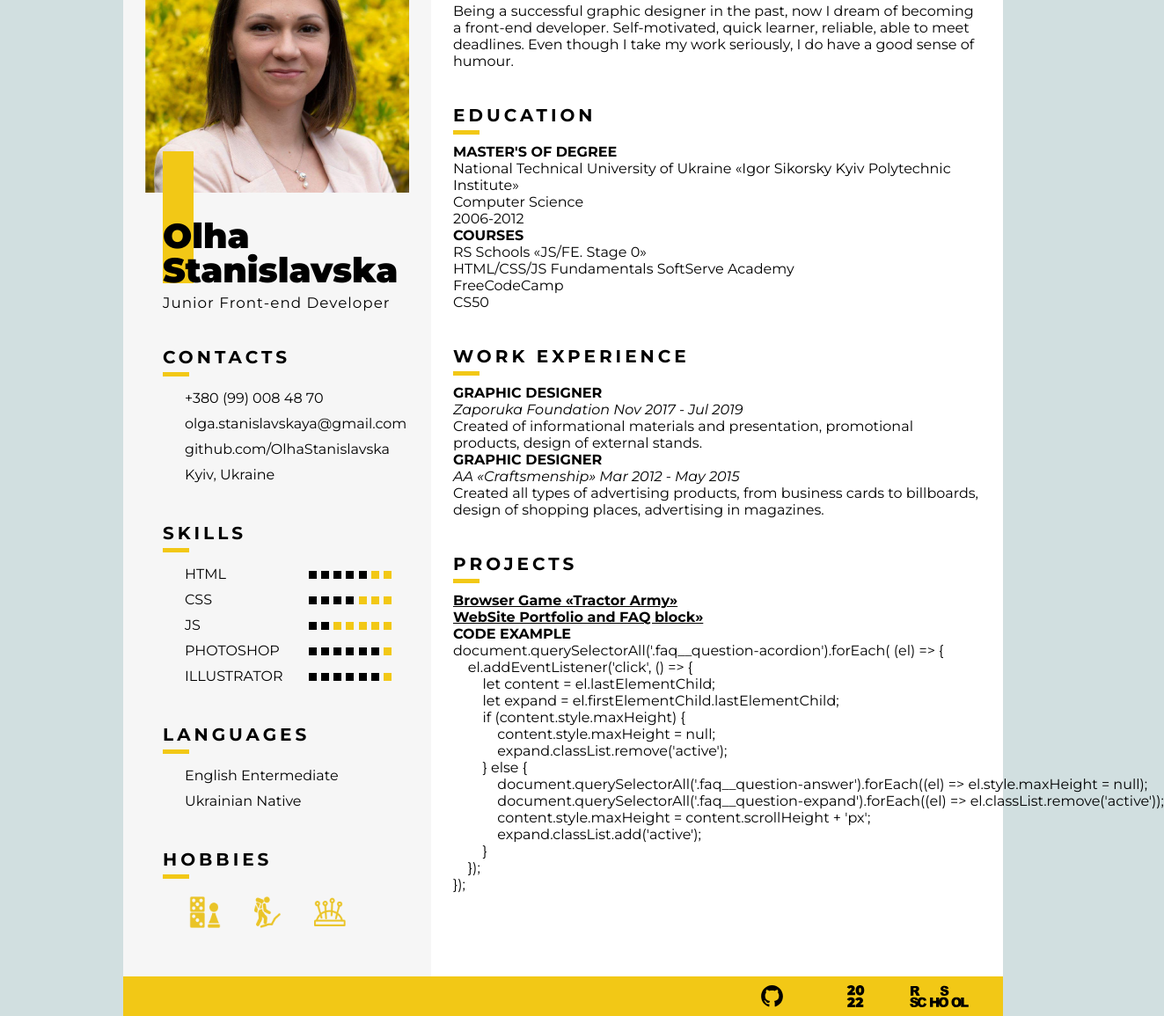
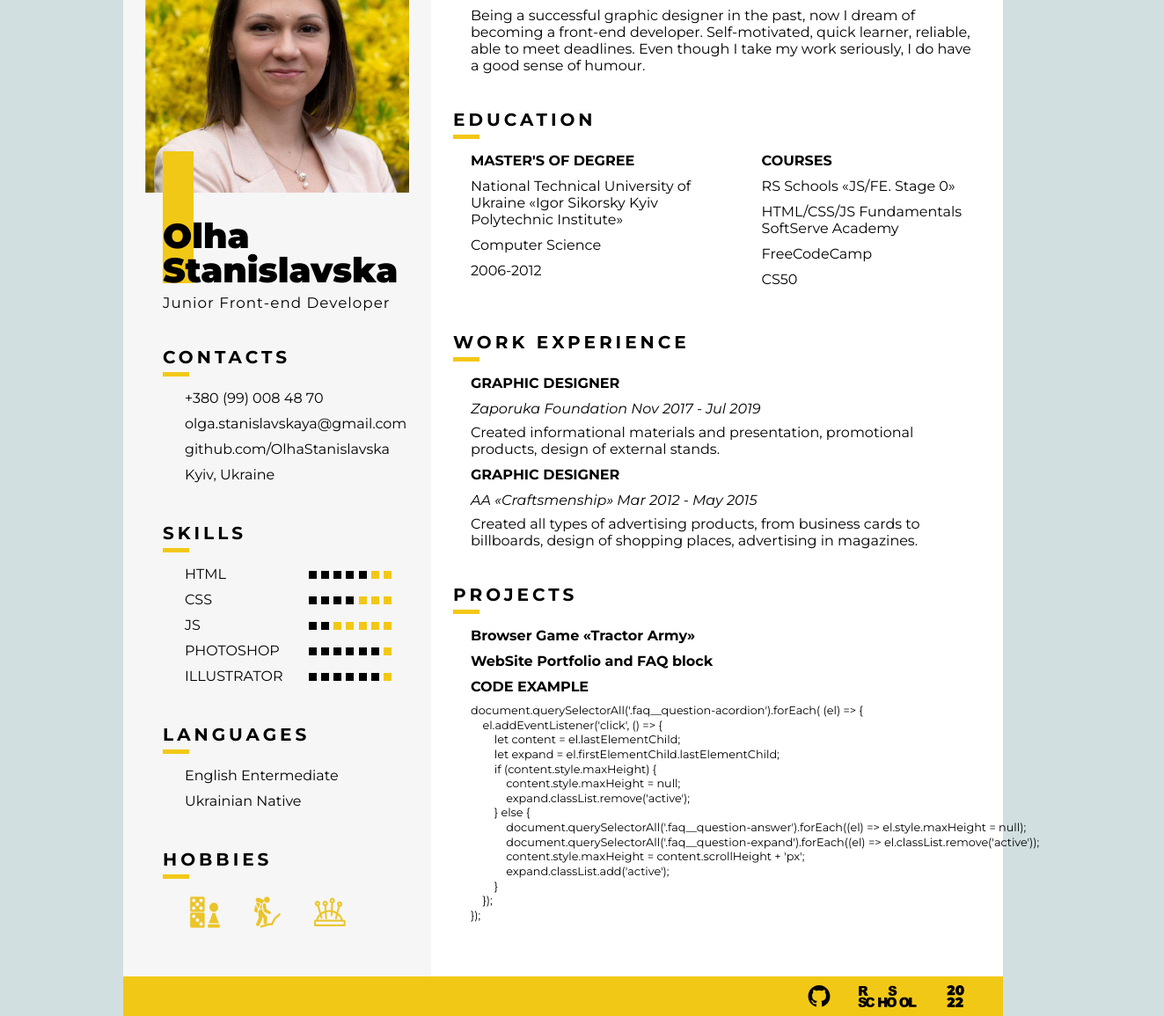
Before and after one commit to OlhaStanislavska/rsschool-cv-stage0, a plain HTML site: page index.html in a window 1280 px wide. Shown: the part 151-1306 px from the top of the page at 88% size, 1323 px wide, since content can reach past the window. Drawn offline with Linux system fonts and the light colour scheme.

Commit message:
feat: code

```diff
--- a/index.html
+++ b/index.html
@@ -142,9 +142,11 @@
                 <div class="column-right">
                     <section class="summary" id="summary">
                         <h3 class="section__title uppercase">About me</h3>
+                        <div class="summary__wrapper">
                             <p class="summary__text">Being a successful graphic designer in the past, now I dream of becoming a
                                 front-end developer. Self-motivated, quick learner, reliable, able to meet deadlines. Even though I
                                 take my work seriously, I do have a good sense of humour.</p>
+                        </div>
                     </section>
                     <section class="education" id="education">
                         <h3 class="section__title uppercase">Education</h3>
@@ -157,7 +159,7 @@
                                 <p class="education__main-text">2006-2012</p>
                             </div>
                             <div class="education__courses">
-                                <h4 class="education__main-title uppercase">Courses</h4>
+                                <h4 class="education__courses-title uppercase">Courses</h4>
                                 <ul class="education__courses-list">
                                     <li class="education__courses-item">RS Schools «JS/FE. Stage 0»</li>
                                     <li class="education__courses-item">HTML/CSS/JS Fundamentals SoftServe Academy</li>
@@ -169,10 +171,11 @@
                     </section>
                     <section class="experience" id="experience">
                         <h3 class="section__title uppercase">Work Experience</h3>
+                        <div class="experience__wrapper">
                             <div class="experience__block">
                                 <h4 class="experience__block-title uppercase">Graphic Designer</h4>
                                 <p class="experience__block-text italic">Zaporuka Foundation Nov 2017 - Jul 2019</p>
-                            <p class="experience__block-text">Created of informational materials and presentation, promotional
+                                <p class="experience__block-text">Created informational materials and presentation, promotional
                                     products, design of external stands.</p>
                             </div>
                             <div class="experience__block">
@@ -181,13 +184,16 @@
                                 <p class="experience__block-text">Created all types of advertising products, from business cards to
                                     billboards, design of shopping places, advertising in magazines.</p>
                             </div>
+                        </div>
                     </section>
                     <section class="projects" id="projects">
                         <h3 class="section__title uppercase">Projects</h3>
+                        <div class="projects__wrapper">
                             <a href="https://olhastanislavska.github.io/TractorArmy/"><h4 class="projects__item">Browser Game «Tractor Army»</h4></a>
-                        <a href="https://koldovsky.github.io/725-team-03/"><h4 class="projects__item">WebSite Portfolio and FAQ  block»</h4></a>
+                            <a href="https://koldovsky.github.io/725-team-03/"><h4 class="projects__item">WebSite Portfolio and FAQ block</h4></a>
                             <h4 class="projects__code-title uppercase">Code example</h4>
-                        <pre class="projects__code"><code>document.querySelectorAll('.faq__question-acordion').forEach( (el) => {
+                            <pre class="projects__code">
+document.querySelectorAll('.faq__question-acordion').forEach( (el) => {
     el.addEventListener('click', () => {
         let content = el.lastElementChild;
         let expand = el.firstElementChild.lastElementChild;
@@ -202,8 +208,9 @@
         }
     });
 });
-                            </code>
+
                             </pre>
+                        </div>
                     </section>
                 </div>
             </div>
@@ -216,11 +223,11 @@
                     <a href="https://github.com/OlhaStanislavska"> <img class="footer__wrapper-item-git" src="assets/img/github-logo.svg" alt="github logo">
                     </a>
                 </div>
+                <div class="footer__wrapper-item"">
+                    <a href="https://app.rs.school/"> <img class="footer__wrapper-item-rs" src="assets/img/rs-logo.svg" alt="RS-School logo"> </a>
+                </div>
                 <div class="footer__wrapper-item">
                     <img class="footer__wrapper-item-2022" src="assets/img/2022.svg" alt="2022">
-                </div>
-                <div class="footer__wrapper-item"">
-                    <a href="https://app.rs.school/"> <img class="footer__wrapper-item-rs" src="assets/img/rs-logo.svg" alt="RS-School logo"> </a>
                 </div>
             </div>
         </div>
--- a/style.css
+++ b/style.css
@@ -76,6 +76,13 @@ a.nav-link:hover {
     display: flex;
     flex-direction: row;
  }
+
+ /* @media (min-width: 540px) {
+    .column-wrapper {
+        flex-direction: row;
+    }
+} */
+
 .column-left {
     width: 35%;
     background-color: var(--secondary-block-color);
@@ -187,15 +194,63 @@ h3::before {
     width: 20%;
 }
 
+.summary__wrapper,
+.education__wrapper,
+.experience__wrapper,
+.projects__wrapper {
+    margin: 25px 0 0 20px;
+}
 
+.education__wrapper {
+    display: flex;
+    flex-direction: row;
+    justify-content: space-between;
+}
 
+.education__main {
+    width: 50%;
+}
 
+.education__courses {
+    width: 43%;
+}
 
+.education__main-title,
+.education__courses-title {
+    margin-bottom: 10px;
+}
 
+.education__main p, .education__courses-item {
+    margin-bottom: 10px;
+}
+
+.experience__block-title {
+    margin: 10px 0;
+}
+
+.experience__block-text.italic {
+    margin-bottom: 8px;
+}
+
+.projects__wrapper h4 {
+    margin-bottom: 10px;
+}
+
+.projects__wrapper a {
+    text-decoration: none;
+}
+.projects__wrapper a > h4:hover {
+    color: var(--secondary-text-color);
+}
+.projects__code {
+    max-width: 300px;
+    font-size: 0.8em;
+    line-height: 1.3;
+}
 
 .footer__wrapper {
     margin: auto;
-    padding: 0 25px;
+    padding: 0 15px;
     height: 45px;
     display: flex;
     flex-direction: row;
@@ -205,9 +260,9 @@ h3::before {
 }
 .footer__wrapper-item {
     height: 55%;
-    width: 10%;
+    width: 8%;
     transition: 0.3s ease-in-out;
 }
-.footer__wrapper-item:hover {
-    height: 60%;
+.footer__wrapper-item-rs:hover, .footer__wrapper-item-git:hover {
+    transform: scale(1.05);
 }
```
Lines whose indentation alone changed are shown as unchanged.
